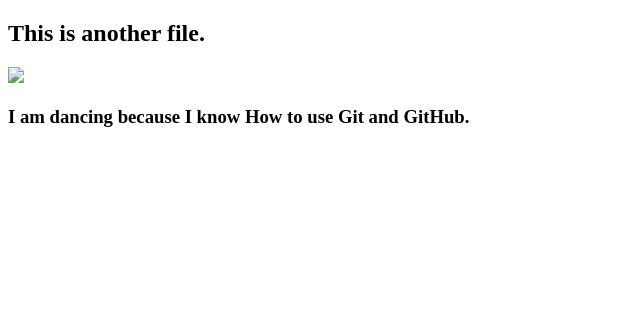
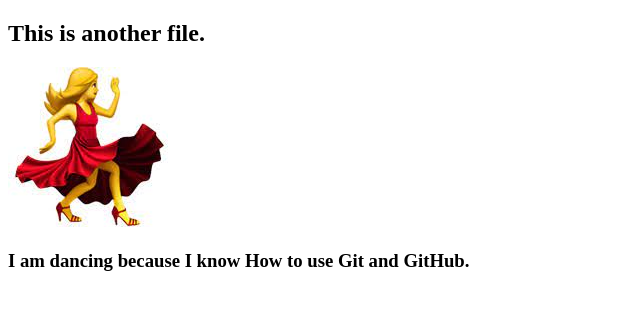
Before and after one commit to Ujwalagondane/git-bash, a plain HTML site: page another file.html in a window 1280 px wide. Shown: the whole page, without its empty margins (0-640 px from the left). Drawn offline with Linux system fonts and the light colour scheme.

Commit message:
screenshot added

```diff
--- a/another file.html
+++ b/another file.html
@@ -9,7 +9,7 @@
 <body>
     <h2>This is another file.</h2>
 
-    <img src="./dance-emoji.png"/>
+    <img src="./dance-emoji.jpg"/>
 
     <h3>I am dancing because I know How to use Git and GitHub.</h3>
 </body>
```
Also changed, not shown: screenshots/screenshot-1.PNG (added).
